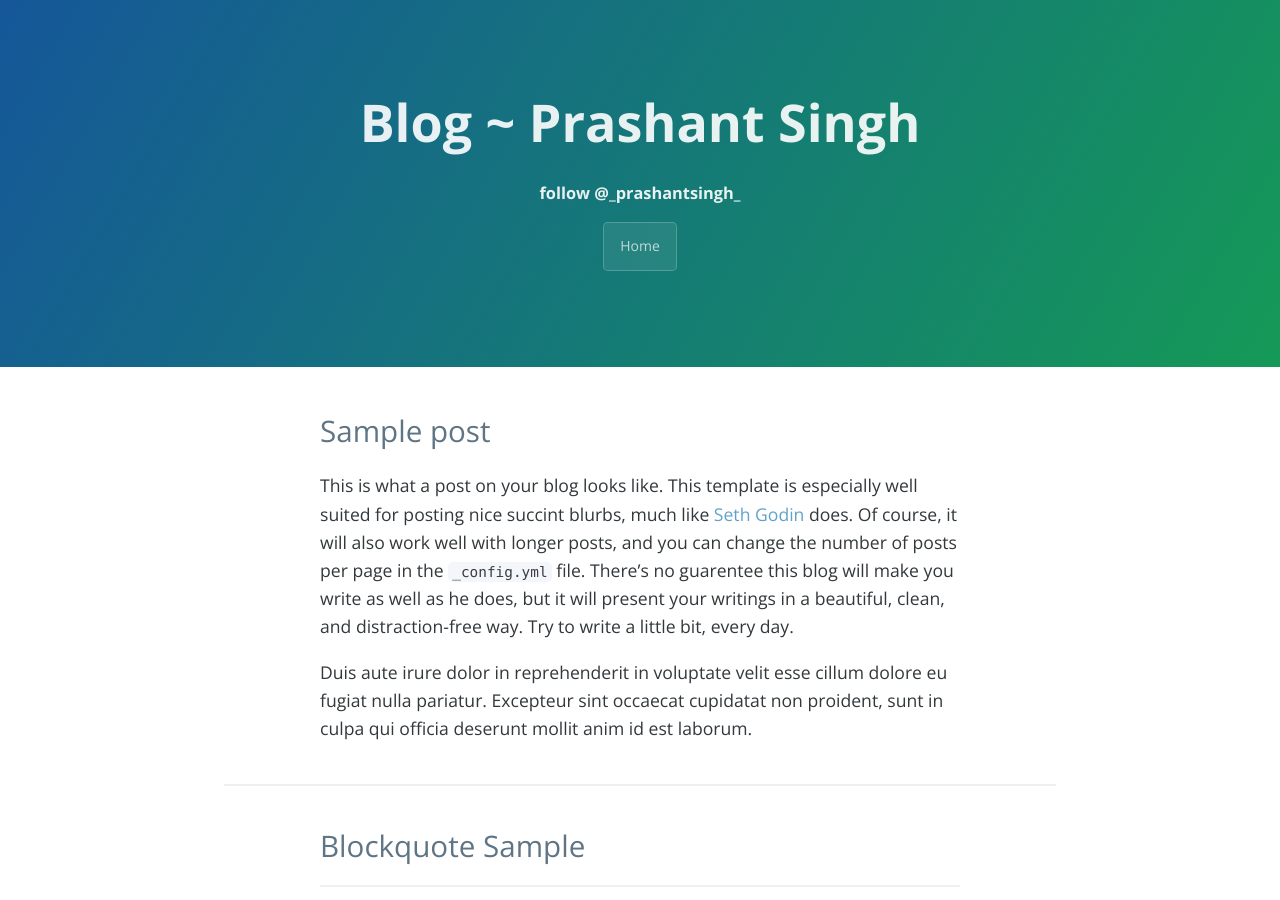
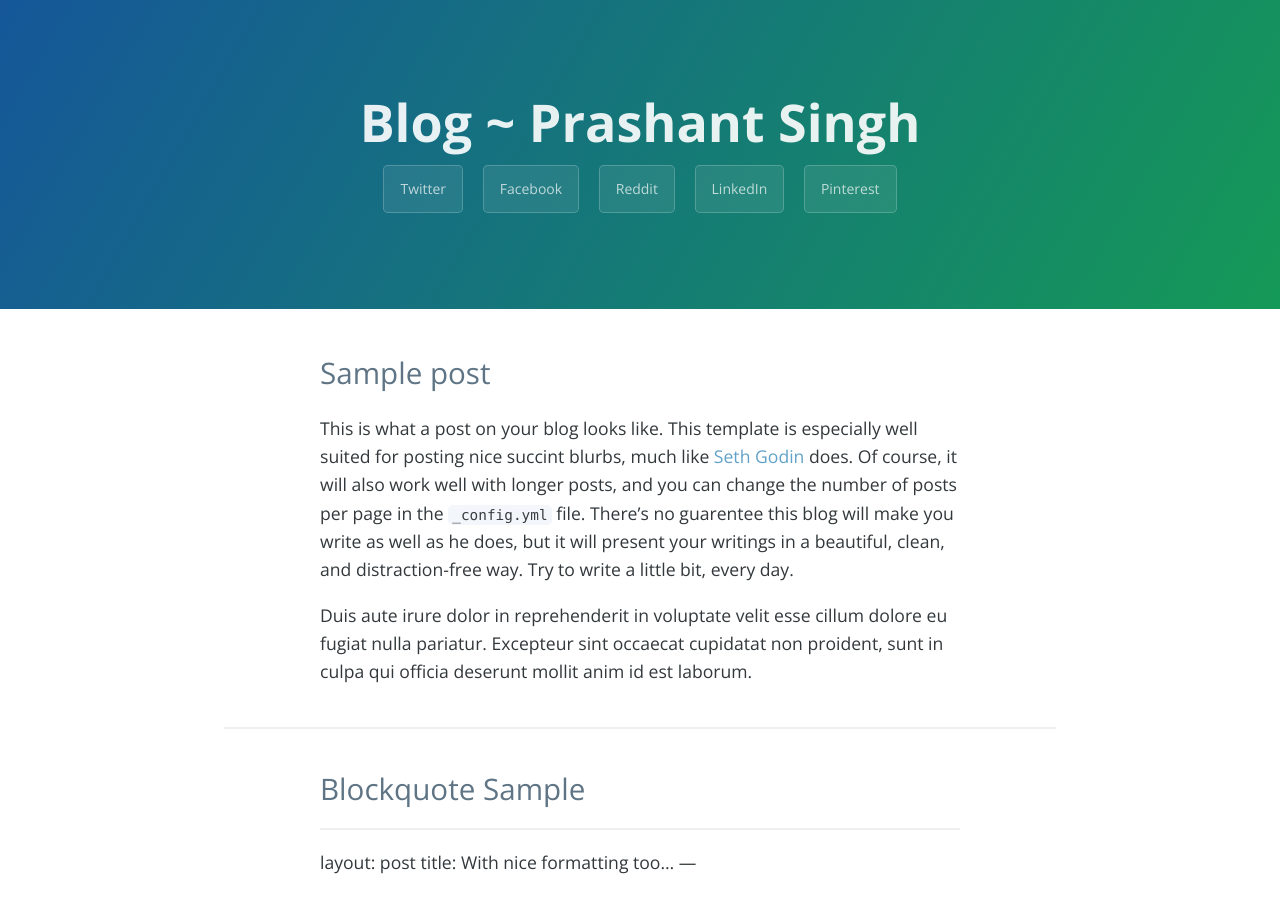
Before and after one commit to prashant-singh/prashant-singh.github.io, a Jekyll site: the page built from index.html, in a window 1280 px wide and 900 px high. Built offline with Jekyll 4.4.1, drawn with Linux system fonts in a browser that asks for light colours; nearby versions of some CDN libraries; the list of posts is cut into pages by our own code.

Commit message:
Update header.html

```diff
--- a/_includes/header.html
+++ b/_includes/header.html
@@ -2,6 +2,10 @@
      <h1 class="project-name"> <a class="header-link" href="{{ site.baseurl }}/"> {{ site.title }}</a></h1>
 
      <!--<h3 style="font-weight: lighter;">a blog for <a class="header-link" href="http://canijustgo.com/" target="_blank">canijustgo.com</a></h3>-->
-     <h3>{% if site.twitter_username %}<a class="header-link" href="http://twitter.com/{{ site.twitter_username }}" target="_blank">follow @{{ site.twitter_username }}</a></h3>{% endif %}
-      <a href="#" class="btn">Home</a>
+     <!--<h3>{% if site.twitter_username %}<a class="header-link" href="http://twitter.com/{{ site.twitter_username }}" target="_blank">follow @{{ site.twitter_username }}</a></h3>{% endif %}-->
+      <a href="https://www.twitter.com/_prashantsingh_" class="btn">Twitter</a>
+       <a href="https://www.facebook.com/prashantsingh.xyz" class="btn">Facebook</a>
+ <a href="https://www.reddit.com/user/batman_prashant" class="btn">Reddit</a>
+ <a href="https://www.linkedin.com/in/kshatriyaprashant" class="btn">LinkedIn</a>
+  <a href="https://in.pinterest.com/prashantbatman/" class="btn">Pinterest</a>
 </header>
```
